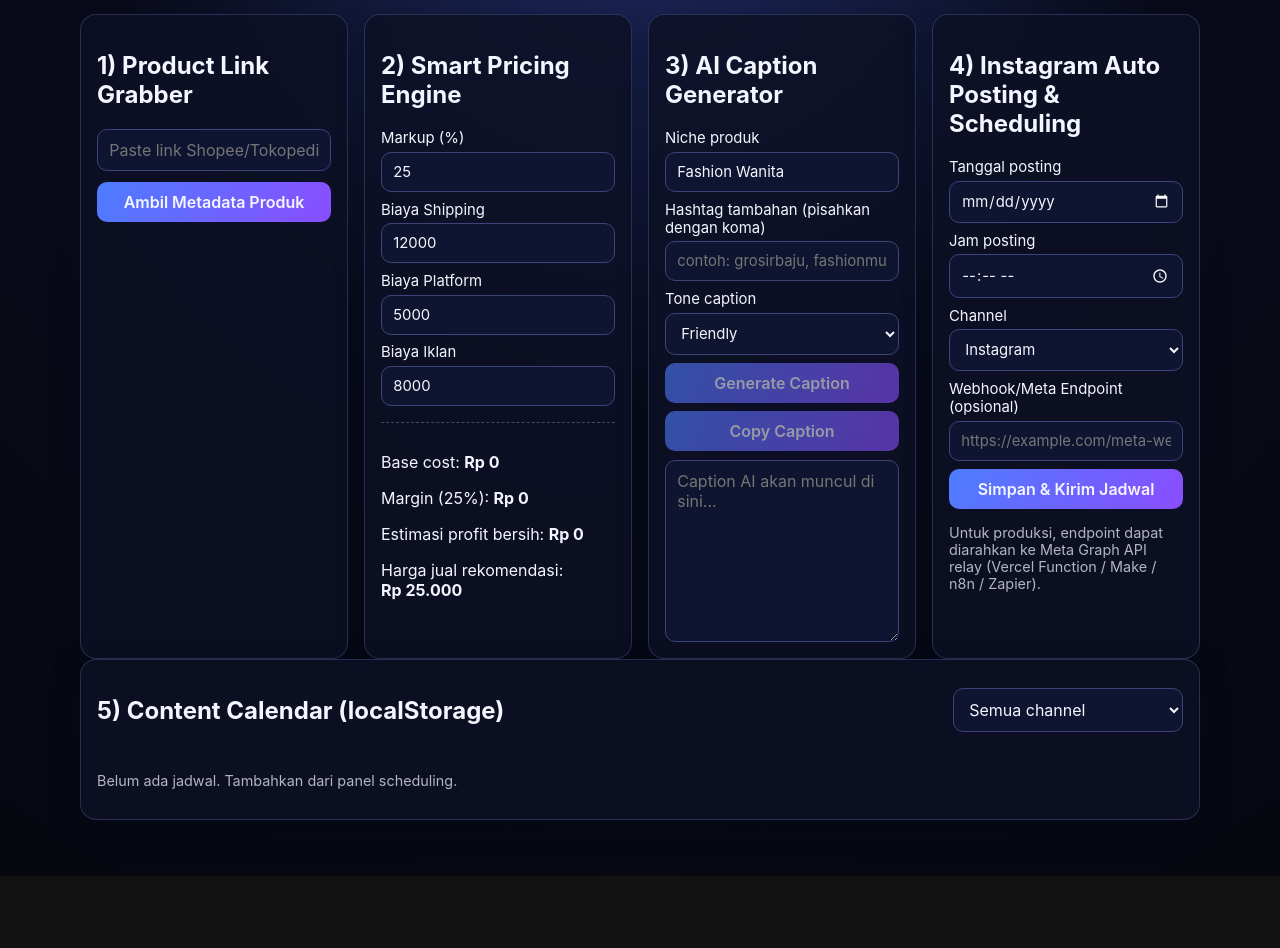
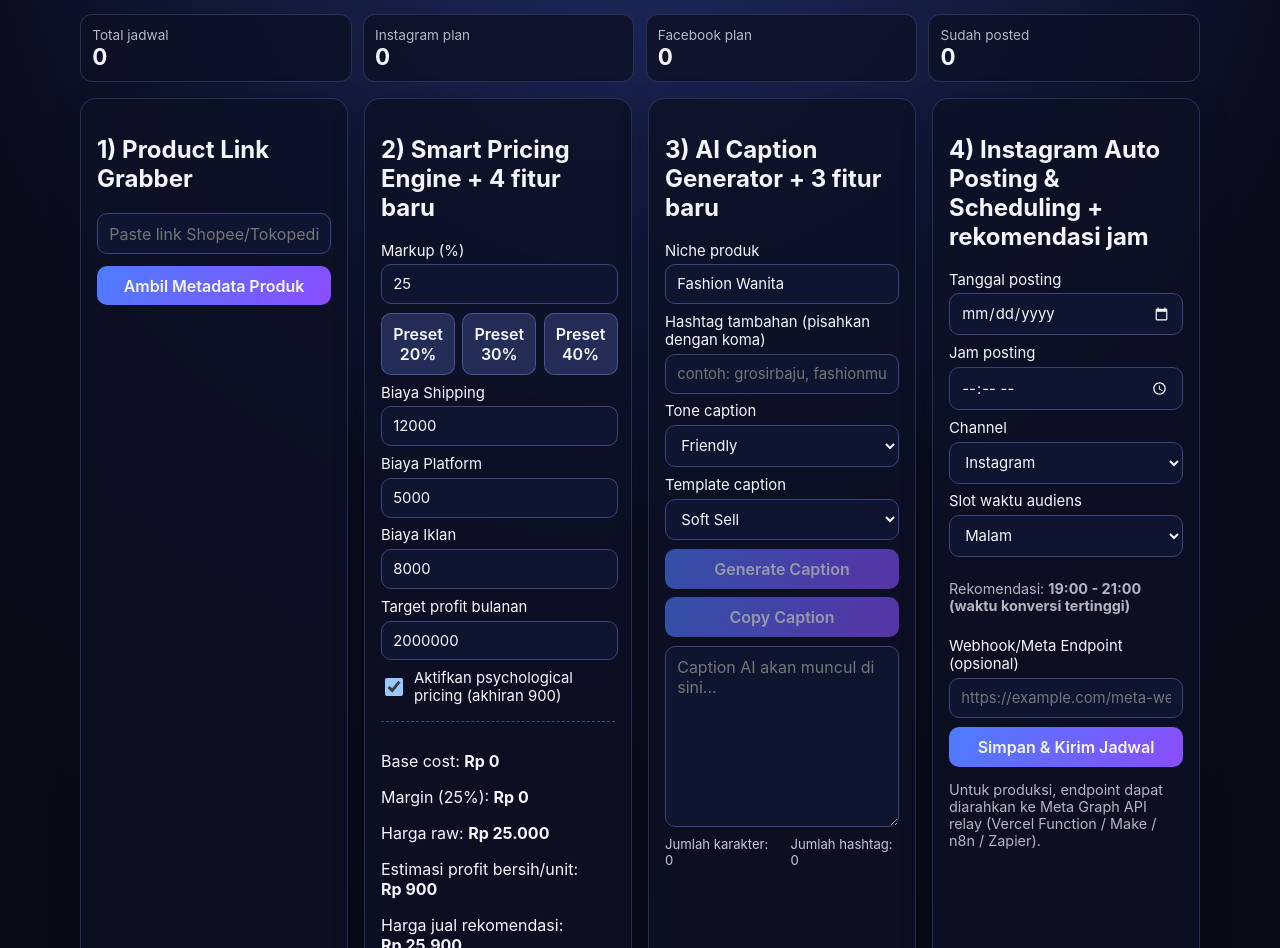
Before and after one commit to sobri3195/Resellio, a Next.js app: page / in a window 1280 px wide. Shown: the part 144-1092 px from the top of the page. Before the commit the page ends 1020 px from the top, so only its background shows below. Built offline with nearby package versions, Linux system fonts and the light colour scheme.

Commit message:
feat: tambah 10 fitur produktivitas baru di dashboard

```diff
--- a/app/globals.css
+++ b/app/globals.css
@@ -31,6 +31,30 @@ a {
 .hero p {
   margin-top: 0;
   opacity: 0.86;
+}
+
+.statsGrid {
+  display: grid;
+  grid-template-columns: repeat(auto-fit, minmax(160px, 1fr));
+  gap: 0.7rem;
+  margin-bottom: 1rem;
+}
+
+.statCard {
+  background: rgba(14, 17, 37, 0.84);
+  border: 1px solid rgba(140, 160, 255, 0.22);
+  border-radius: 12px;
+  padding: 0.7rem;
+}
+
+.statCard p {
+  margin: 0;
+  opacity: 0.72;
+  font-size: 0.85rem;
+}
+
+.statCard strong {
+  font-size: 1.4rem;
 }
 
 .grid {
@@ -88,6 +112,18 @@ label {
   font-size: 0.93rem;
 }
 
+.inlineLabel {
+  grid-template-columns: auto 1fr;
+  align-items: center;
+  gap: 0.5rem;
+}
+
+.inlineLabel input {
+  width: 18px;
+  height: 18px;
+  padding: 0;
+}
+
 .productPreview {
   display: grid;
   grid-template-columns: 88px 1fr;
@@ -122,6 +158,25 @@ label {
   display: grid;
   grid-template-columns: repeat(auto-fit, minmax(120px, 1fr));
   gap: 0.5rem;
+}
+
+.chipRow {
+  display: grid;
+  grid-template-columns: repeat(3, 1fr);
+  gap: 0.45rem;
+}
+
+.chip {
+  background: rgba(124, 149, 255, 0.22);
+  border: 1px solid rgba(133, 159, 255, 0.35);
+}
+
+.metaRow {
+  display: flex;
+  justify-content: space-between;
+  gap: 1rem;
+  font-size: 0.82rem;
+  opacity: 0.8;
 }
 
 .calendarHeader {
@@ -175,4 +230,9 @@ label {
   .calendarHeader {
     grid-template-columns: 1fr;
   }
+
+  .metaRow {
+    flex-direction: column;
+    gap: 0.3rem;
+  }
 }
--- a/app/page.tsx
+++ b/app/page.tsx
@@ -1,6 +1,6 @@
 'use client';
 
-import { FormEvent, useEffect, useMemo, useState } from 'react';
+import { ChangeEvent, FormEvent, useEffect, useMemo, useRef, useState } from 'react';
 
 type ProductData = {
   title: string;
@@ -26,6 +26,8 @@ type CalendarItem = {
 
 type Tone = 'friendly' | 'urgent' | 'premium';
 type CalendarFilter = 'all' | 'instagram' | 'facebook';
+type CaptionTemplate = 'softsell' | 'hardsell' | 'storytelling';
+type DayPart = 'pagi' | 'siang' | 'malam';
 
 const STORAGE_CALENDAR_KEY = 'resellio-calendar-items-v2';
 const STORAGE_SETTINGS_KEY = 'resellio-user-settings-v2';
@@ -41,7 +43,22 @@ function normalizeHashtag(value: string) {
     .replace(/\s+/g, '');
 }
 
-function buildCaption(niche: string, title: string, sellingPrice: number, tone: Tone, extraHashtags: string[]) {
+function applyTemplate(template: CaptionTemplate, text: string) {
+  if (template === 'hardsell') return `🚨 PROMO TERBATAS 🚨\n${text}\n\n#buruancheckout`;
+  if (template === 'storytelling') {
+    return `Awalnya banyak reseller bingung cari produk yang repeat order.\n\n${text}\n\nYuk jadikan produk ini andalan etalase kamu.`;
+  }
+  return text;
+}
+
+function buildCaption(
+  niche: string,
+  title: string,
+  sellingPrice: number,
+  tone: Tone,
+  extraHashtags: string[],
+  template: CaptionTemplate
+) {
   const styles: Record<Tone, { emoji: string; cta: string; opener: string }> = {
     friendly: {
       emoji: '✨🔥',
@@ -67,7 +84,7 @@ function buildCaption(niche: string, title: string, sellingPrice: number, tone:
 
   const theme = styles[tone];
 
-  return `${theme.emoji} ${title}
+  const baseCaption = `${theme.emoji} ${title}
 
 ${theme.opener}
 Harga rekomendasi jual mulai ${formatCurrency(sellingPrice)}.
@@ -79,6 +96,8 @@ Harga rekomendasi jual mulai ${formatCurrency(sellingPrice)}.
 ${theme.cta}
 
 ${mergedTags}`;
+
+  return applyTemplate(template, baseCaption);
 }
 
 function safeParse<T>(value: string | null, fallback: T): T {
@@ -90,6 +109,19 @@ function safeParse<T>(value: string | null, fallback: T): T {
   }
 }
 
+const postingTips: Record<'instagram' | 'facebook', Record<DayPart, string>> = {
+  instagram: {
+    pagi: '07:00 - 09:00 (konten edukasi + teaser produk)',
+    siang: '12:00 - 13:30 (konten promo singkat)',
+    malam: '19:00 - 21:00 (waktu konversi tertinggi)'
+  },
+  facebook: {
+    pagi: '08:00 - 10:00 (konten komunitas)',
+    siang: '13:00 - 14:00 (promo + CTA WhatsApp)',
+    malam: '19:30 - 21:30 (posting katalog + live reminder)'
+  }
+};
+
 export default function HomePage() {
   const [link, setLink] = useState('');
   const [product, setProduct] = useState<ProductData | null>(null);
@@ -100,9 +132,12 @@ export default function HomePage() {
   const [shipping, setShipping] = useState(12000);
   const [platformFee, setPlatformFee] = useState(5000);
   const [ads, setAds] = useState(8000);
+  const [targetProfit, setTargetProfit] = useState(2000000);
+  const [psychologicalPricing, setPsychologicalPricing] = useState(true);
 
   const [niche, setNiche] = useState('Fashion Wanita');
   const [tone, setTone] = useState<Tone>('friendly');
+  const [template, setTemplate] = useState<CaptionTemplate>('softsell');
   const [extraTagsInput, setExtraTagsInput] = useState('');
   const [caption, setCaption] = useState('');
   const [captionStatus, setCaptionStatus] = useState('');
@@ -111,9 +146,12 @@ export default function HomePage() {
   const [scheduleDate, setScheduleDate] = useState('');
   const [scheduleTime, setScheduleTime] = useState('');
   const [channel, setChannel] = useState<'instagram' | 'facebook'>('instagram');
+  const [dayPart, setDayPart] = useState<DayPart>('malam');
   const [webhookUrl, setWebhookUrl] = useState('');
   const [scheduleStatus, setScheduleStatus] = useState('');
   const [calendarFilter, setCalendarFilter] = useState<CalendarFilter>('all');
+  const [calendarSearch, setCalendarSearch] = useState('');
+  const fileInputRef = useRef<HTMLInputElement | null>(null);
 
   useEffect(() => {
     const savedItems = safeParse<CalendarItem[]>(localStorage.getItem(STORAGE_CALENDAR_KEY), []);
@@ -124,8 +162,12 @@ export default function HomePage() {
       ads: number;
       niche: string;
       tone: Tone;
+      template: CaptionTemplate;
       extraTagsInput: string;
       webhookUrl: string;
+      targetProfit: number;
+      psychologicalPricing: boolean;
+      dayPart: DayPart;
     } | null>(localStorage.getItem(STORAGE_SETTINGS_KEY), null);
 
     setItems(savedItems);
@@ -137,8 +179,12 @@ export default function HomePage() {
       setAds(savedSettings.ads ?? 8000);
       setNiche(savedSettings.niche ?? 'Fashion Wanita');
       setTone(savedSettings.tone ?? 'friendly');
+      setTemplate(savedSettings.template ?? 'softsell');
       setExtraTagsInput(savedSettings.extraTagsInput ?? '');
       setWebhookUrl(savedSettings.webhookUrl ?? '');
+      setTargetProfit(savedSettings.targetProfit ?? 2000000);
+      setPsychologicalPricing(savedSettings.psychologicalPricing ?? true);
+      setDayPart(savedSettings.dayPart ?? 'malam');
     }
   }, []);
 
@@ -149,21 +195,58 @@ export default function HomePage() {
   useEffect(() => {
     localStorage.setItem(
       STORAGE_SETTINGS_KEY,
-      JSON.stringify({ markup, shipping, platformFee, ads, niche, tone, extraTagsInput, webhookUrl })
+      JSON.stringify({
+        markup,
+        shipping,
+        platformFee,
+        ads,
+        niche,
+        tone,
+        template,
+        extraTagsInput,
+        webhookUrl,
+        targetProfit,
+        psychologicalPricing,
+        dayPart
+      })
     );
-  }, [ads, extraTagsInput, markup, niche, platformFee, shipping, tone, webhookUrl]);
+  }, [ads, dayPart, extraTagsInput, markup, niche, platformFee, psychologicalPricing, shipping, targetProfit, tone, template, webhookUrl]);
 
   const baseCost = product?.price ?? 0;
   const marginValue = useMemo(() => (baseCost * markup) / 100, [baseCost, markup]);
-  const finalPrice = useMemo(() => baseCost + marginValue + shipping + platformFee + ads, [ads, baseCost, marginValue, platformFee, shipping]);
+  const rawPrice = useMemo(() => baseCost + marginValue + shipping + platformFee + ads, [ads, baseCost, marginValue, platformFee, shipping]);
+  const finalPrice = useMemo(() => {
+    if (!psychologicalPricing) return rawPrice;
+    if (rawPrice <= 1000) return rawPrice;
+    const rounded = Math.floor(rawPrice / 1000) * 1000;
+    return rounded + 900;
+  }, [psychologicalPricing, rawPrice]);
   const estimatedProfit = useMemo(() => finalPrice - baseCost - shipping - platformFee - ads, [ads, baseCost, finalPrice, platformFee, shipping]);
+  const breakEvenUnits = useMemo(() => {
+    if (estimatedProfit <= 0) return 0;
+    return Math.ceil(targetProfit / estimatedProfit);
+  }, [estimatedProfit, targetProfit]);
 
   const filteredItems = useMemo(
-    () => items.filter((item) => (calendarFilter === 'all' ? true : item.channel === calendarFilter)),
-    [calendarFilter, items]
+    () =>
+      items.filter((item) => {
+        const channelMatch = calendarFilter === 'all' ? true : item.channel === calendarFilter;
+        const keyword = calendarSearch.toLowerCase().trim();
+        const text = `${item.caption} ${item.productTitle ?? ''}`.toLowerCase();
+        return channelMatch && (keyword ? text.includes(keyword) : true);
+      }),
+    [calendarFilter, calendarSearch, items]
   );
 
   const extraHashtags = useMemo(() => extraTagsInput.split(',').map((value) => value.trim()).filter(Boolean), [extraTagsInput]);
+  const hashtagCount = useMemo(() => (caption.match(/#[\p{L}\p{N}_]+/gu) ?? []).length, [caption]);
+
+  const channelStats = useMemo(() => {
+    const instagramCount = items.filter((item) => item.channel === 'instagram').length;
+    const facebookCount = items.filter((item) => item.channel === 'facebook').length;
+    const posted = items.filter((item) => item.status === 'posted').length;
+    return { instagramCount, facebookCount, posted };
+  }, [items]);
 
   const handleGrabProduct = async (event: FormEvent) => {
     event.preventDefault();
@@ -191,7 +274,7 @@ export default function HomePage() {
 
       const generatedNiche = data.niche || niche;
       const generatedTags = data.hashtags?.length ? data.hashtags : extraHashtags;
-      setCaption(buildCaption(generatedNiche, data.title, finalPrice || data.price, tone, generatedTags));
+      setCaption(buildCaption(generatedNiche, data.title, finalPrice || data.price, tone, generatedTags, template));
       setCaptionStatus('Metadata produk berhasil diambil, niche & hashtag terisi otomatis.');
     } catch (error) {
       setGrabberError(error instanceof Error ? error.message : 'Terjadi kesalahan.');
@@ -202,7 +285,7 @@ export default function HomePage() {
 
   const handleGenerateCaption = () => {
     if (!product) return;
-    setCaption(buildCaption(niche, product.title, finalPrice || product.price, tone, extraHashtags));
+    setCaption(buildCaption(niche, product.title, finalPrice || product.price, tone, extraHashtags, template));
     setCaptionStatus('Caption berhasil diperbarui berdasarkan pricing terbaru.');
   };
 
@@ -272,12 +355,68 @@ export default function HomePage() {
     setItems((prev) => prev.filter((item) => item.id !== id));
   };
 
+  const duplicateTomorrow = (item: CalendarItem) => {
+    const sourceDate = new Date(`${item.date}T${item.time}`);
+    sourceDate.setDate(sourceDate.getDate() + 1);
+    const nextDate = sourceDate.toISOString().slice(0, 10);
+    const nextTime = sourceDate.toTimeString().slice(0, 5);
+
+    const cloned: CalendarItem = {
+      ...item,
+      id: crypto.randomUUID(),
+      date: nextDate,
+      time: nextTime,
+      status: 'draft'
+    };
+
+    setItems((prev) => [...prev, cloned].sort((a, b) => `${a.date}${a.time}`.localeCompare(`${b.date}${b.time}`)));
+  };
+
+  const exportCalendar = () => {
+    const blob = new Blob([JSON.stringify(items, null, 2)], { type: 'application/json' });
+    const href = URL.createObjectURL(blob);
+    const anchor = document.createElement('a');
+    anchor.href = href;
+    anchor.download = `resellio-calendar-${new Date().toISOString().slice(0, 10)}.json`;
+    anchor.click();
+    URL.revokeObjectURL(href);
+  };
+
+  const handleImportCalendar = (event: ChangeEvent<HTMLInputElement>) => {
+    const file = event.target.files?.[0];
+    if (!file) return;
+
+    const reader = new FileReader();
+    reader.onload = () => {
+      try {
+        const imported = safeParse<CalendarItem[]>(String(reader.result), []);
+        if (!Array.isArray(imported) || !imported.length) {
+          setScheduleStatus('File import tidak valid atau kosong.');
+          return;
+        }
+        setItems(imported);
+        setScheduleStatus('Calendar berhasil diimport dari file JSON.');
+      } catch {
+        setScheduleStatus('Gagal membaca file import.');
+      }
+    };
+    reader.readAsText(file);
+    event.target.value = '';
+  };
+
   return (
     <main className="container">
       <header className="hero">
         <h1>Resellio Dashboard</h1>
         <p>Tool produktivitas importir & reseller UMKM berbasis Next.js: grab link produk, pricing engine, caption AI, scheduling, dan calendar visual.</p>
       </header>
+
+      <section className="statsGrid">
+        <article className="statCard"><p>Total jadwal</p><strong>{items.length}</strong></article>
+        <article className="statCard"><p>Instagram plan</p><strong>{channelStats.instagramCount}</strong></article>
+        <article className="statCard"><p>Facebook plan</p><strong>{channelStats.facebookCount}</strong></article>
+        <article className="statCard"><p>Sudah posted</p><strong>{channelStats.posted}</strong></article>
+      </section>
 
       <section className="grid">
         <article className="card">
@@ -307,23 +446,32 @@ export default function HomePage() {
         </article>
 
         <article className="card">
-          <h2>2) Smart Pricing Engine</h2>
+          <h2>2) Smart Pricing Engine + 4 fitur baru</h2>
           <div className="stack compact">
             <label>Markup (%)<input type="number" min={0} value={markup} onChange={(event) => setMarkup(Number(event.target.value) || 0)} /></label>
+            <div className="chipRow">
+              {[20, 30, 40].map((value) => (
+                <button key={value} type="button" className="chip" onClick={() => setMarkup(value)}>Preset {value}%</button>
+              ))}
+            </div>
             <label>Biaya Shipping<input type="number" min={0} value={shipping} onChange={(event) => setShipping(Number(event.target.value) || 0)} /></label>
             <label>Biaya Platform<input type="number" min={0} value={platformFee} onChange={(event) => setPlatformFee(Number(event.target.value) || 0)} /></label>
             <label>Biaya Iklan<input type="number" min={0} value={ads} onChange={(event) => setAds(Number(event.target.value) || 0)} /></label>
+            <label>Target profit bulanan<input type="number" min={0} value={targetProfit} onChange={(event) => setTargetProfit(Number(event.target.value) || 0)} /></label>
+            <label className="inlineLabel"><input type="checkbox" checked={psychologicalPricing} onChange={(event) => setPsychologicalPricing(event.target.checked)} /> Aktifkan psychological pricing (akhiran 900)</label>
           </div>
           <div className="priceResult">
             <p>Base cost: <strong>{formatCurrency(baseCost)}</strong></p>
             <p>Margin ({markup}%): <strong>{formatCurrency(marginValue)}</strong></p>
-            <p>Estimasi profit bersih: <strong>{formatCurrency(estimatedProfit)}</strong></p>
+            <p>Harga raw: <strong>{formatCurrency(rawPrice)}</strong></p>
+            <p>Estimasi profit bersih/unit: <strong>{formatCurrency(estimatedProfit)}</strong></p>
             <p>Harga jual rekomendasi: <strong>{formatCurrency(finalPrice)}</strong></p>
+            <p>Break-even target profit: <strong>{breakEvenUnits} unit</strong></p>
           </div>
         </article>
 
         <article className="card">
-          <h2>3) AI Caption Generator</h2>
+          <h2>3) AI Caption Generator + 3 fitur baru</h2>
           <div className="stack compact">
             <label>Niche produk<input value={niche} onChange={(event) => setNiche(event.target.value)} /></label>
             <label>Hashtag tambahan (pisahkan dengan koma)
@@ -337,17 +485,29 @@ export default function HomePage() {
                 <option value="premium">Premium</option>
               </select>
             </label>
+            <label>
+              Template caption
+              <select value={template} onChange={(event) => setTemplate(event.target.value as CaptionTemplate)}>
+                <option value="softsell">Soft Sell</option>
+                <option value="hardsell">Hard Sell</option>
+                <option value="storytelling">Storytelling</option>
+              </select>
+            </label>
             <div className="buttonRow">
               <button onClick={handleGenerateCaption} type="button" disabled={!product}>Generate Caption</button>
               <button onClick={handleCopyCaption} type="button" disabled={!caption}>Copy Caption</button>
             </div>
             <textarea rows={8} value={caption} onChange={(event) => setCaption(event.target.value)} placeholder="Caption AI akan muncul di sini..." />
+            <div className="metaRow">
+              <span>Jumlah karakter: {caption.length}</span>
+              <span>Jumlah hashtag: {hashtagCount}</span>
+            </div>
             {captionStatus ? <p className="muted">{captionStatus}</p> : null}
           </div>
         </article>
 
         <article className="card">
-          <h2>4) Instagram Auto Posting & Scheduling</h2>
+          <h2>4) Instagram Auto Posting & Scheduling + rekomendasi jam</h2>
           <form onSubmit={handleSchedule} className="stack compact">
             <label>Tanggal posting<input type="date" value={scheduleDate} onChange={(event) => setScheduleDate(event.target.value)} /></label>
             <label>Jam posting<input type="time" value={scheduleTime} onChange={(event) => setScheduleTime(event.target.value)} /></label>
@@ -358,6 +518,15 @@ export default function HomePage() {
                 <option value="facebook">Facebook Page</option>
               </select>
             </label>
+            <label>
+              Slot waktu audiens
+              <select value={dayPart} onChange={(event) => setDayPart(event.target.value as DayPart)}>
+                <option value="pagi">Pagi</option>
+                <option value="siang">Siang</option>
+                <option value="malam">Malam</option>
+              </select>
+            </label>
+            <p className="muted">Rekomendasi: <strong>{postingTips[channel][dayPart]}</strong></p>
             <label>Webhook/Meta Endpoint (opsional)
               <input type="url" placeholder="https://example.com/meta-webhook" value={webhookUrl} onChange={(event) => setWebhookUrl(event.target.value)} />
             </label>
@@ -370,12 +539,19 @@ export default function HomePage() {
 
       <section className="card">
         <div className="calendarHeader">
-          <h2>5) Content Calendar (localStorage)</h2>
+          <h2>5) Content Calendar + 3 fitur baru</h2>
           <select value={calendarFilter} onChange={(event) => setCalendarFilter(event.target.value as CalendarFilter)}>
             <option value="all">Semua channel</option>
             <option value="instagram">Instagram</option>
             <option value="facebook">Facebook</option>
           </select>
+        </div>
+
+        <div className="buttonRow">
+          <input placeholder="Cari caption / judul produk..." value={calendarSearch} onChange={(event) => setCalendarSearch(event.target.value)} />
+          <button type="button" onClick={exportCalendar}>Export JSON</button>
+          <button type="button" onClick={() => fileInputRef.current?.click()}>Import JSON</button>
+          <input ref={fileInputRef} type="file" accept="application/json" onChange={handleImportCalendar} style={{ display: 'none' }} />
         </div>
 
         <div className="calendar">
@@ -393,6 +569,7 @@ export default function HomePage() {
               <div className="buttonRow">
                 <button type="button" onClick={() => updateItemStatus(item.id, 'draft')}>Mark Draft</button>
                 <button type="button" onClick={() => updateItemStatus(item.id, 'posted')}>Mark Posted</button>
+                <button type="button" onClick={() => duplicateTomorrow(item)}>Duplikat +1 hari</button>
                 <button type="button" onClick={() => deleteItem(item.id)}>Hapus</button>
               </div>
             </div>
```
